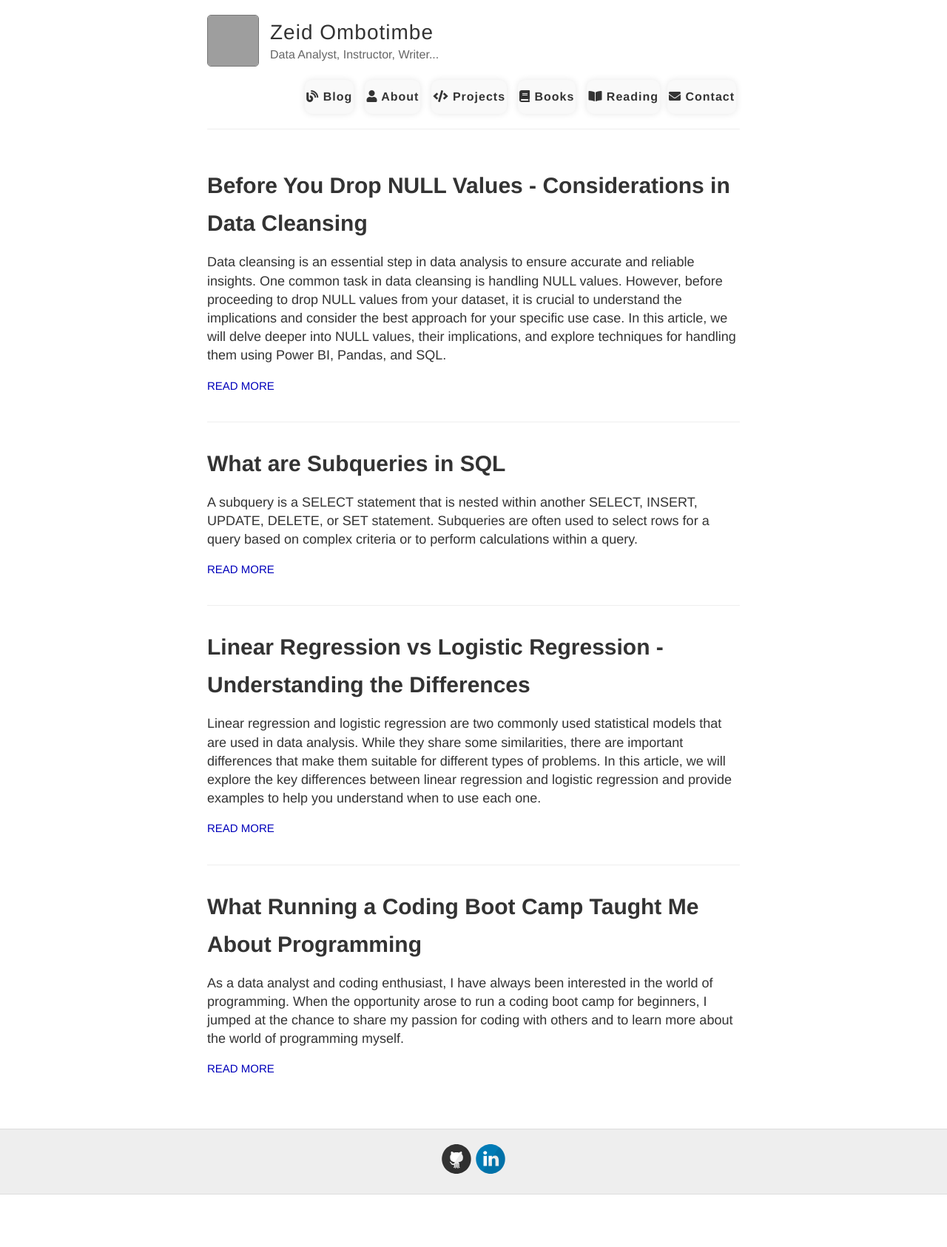
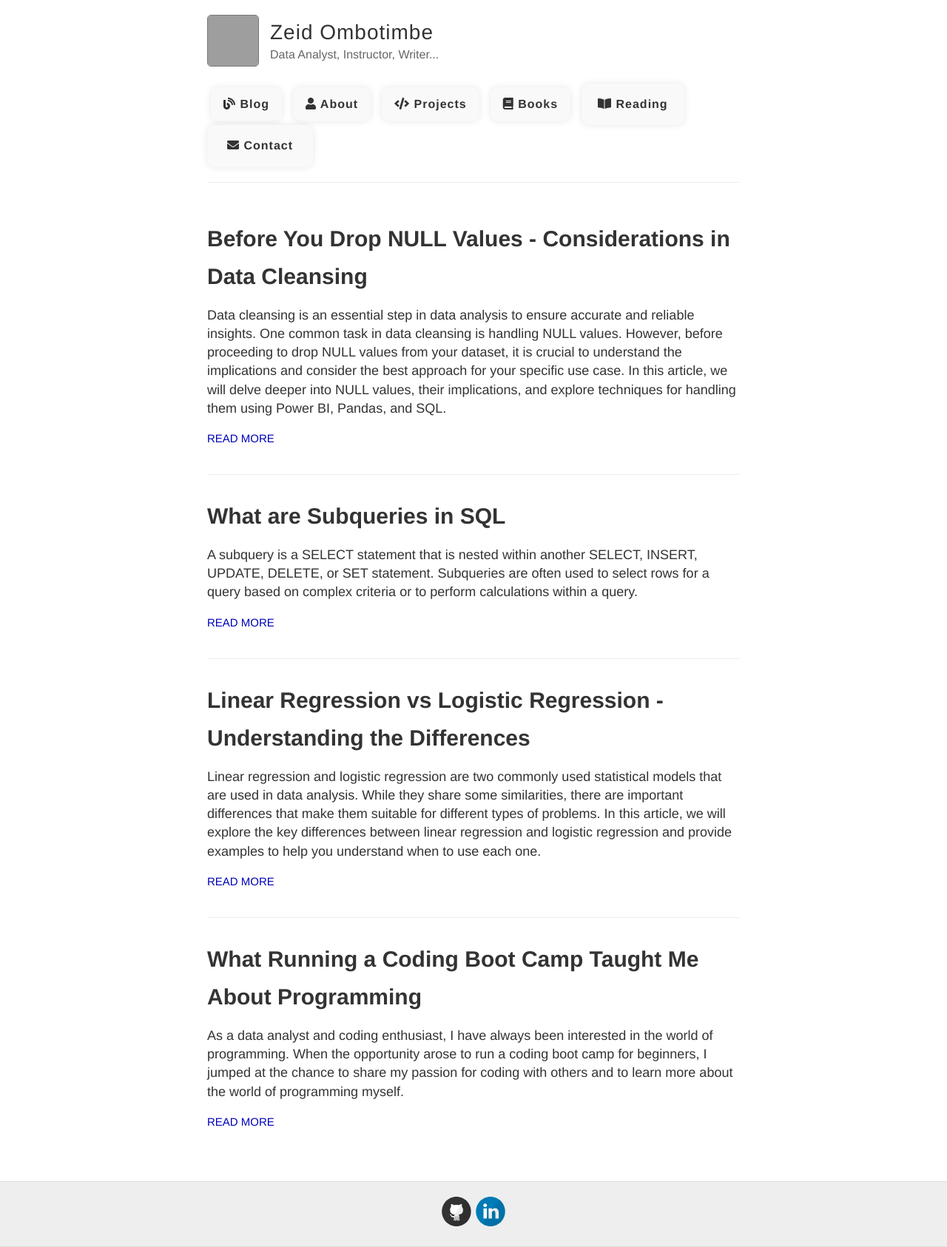
Before and after one commit to obtbe/zeidombo.github.io, a Jekyll site: the page built from index.md, in a window 1280 px wide. Shown: the whole page at 74% size. Built offline with Jekyll 4.4.1, drawn with Linux system fonts in a browser that asks for light colours; before the commit the page ends 1615 px from its top, so only the background shows below that; grey boxes are pictures that could not be loaded.

Commit message:
gueii ..

```diff
--- a/_layouts/default.html
+++ b/_layouts/default.html
@@ -20,7 +20,7 @@
     .nav-section {
       font-size: 16px;
       font-weight: bold;
-      padding: 10px 0; /* Adjusted padding */
+      padding: 10px 15px; /* Adjusted padding for most sections */
       text-decoration: none;
       color: #333;
       background-color: #f9f9f9;
@@ -34,7 +34,13 @@
 
     /* Adjusted styling for the Contact section */
     .nav-section.contact {
+      padding: 15px 25px; /* Adjusted padding for Contact */
       margin-left: auto; /* Push Contact to the right */
+    }
+
+    /* Adjusted styling for the Reading section */
+    .nav-section.reading {
+      padding: 15px 20px; /* Adjusted padding for Reading */
     }
 
     .nav-section:hover {
@@ -63,7 +69,7 @@
           <a class="nav-section" href="{{ site.baseurl }}/about"><i class="fas fa-user"></i> About</a>
           <a class="nav-section" href="{{ site.baseurl }}/projects"><i class="fas fa-code"></i> Projects</a>
           <a class="nav-section" href="{{ site.baseurl }}/books"><i class="fas fa-book"></i> Books</a>
-          <a class="nav-section" href="{{ site.baseurl }}/reading"><i class="fas fa-book-open"></i> Reading</a>
+          <a class="nav-section reading" href="{{ site.baseurl }}/reading"><i class="fas fa-book-open"></i> Reading</a>
           <a class="nav-section contact" href="{{ site.baseurl }}/contact"><i class="fas fa-envelope"></i> Contact</a>
         </nav>
       </header>
```
